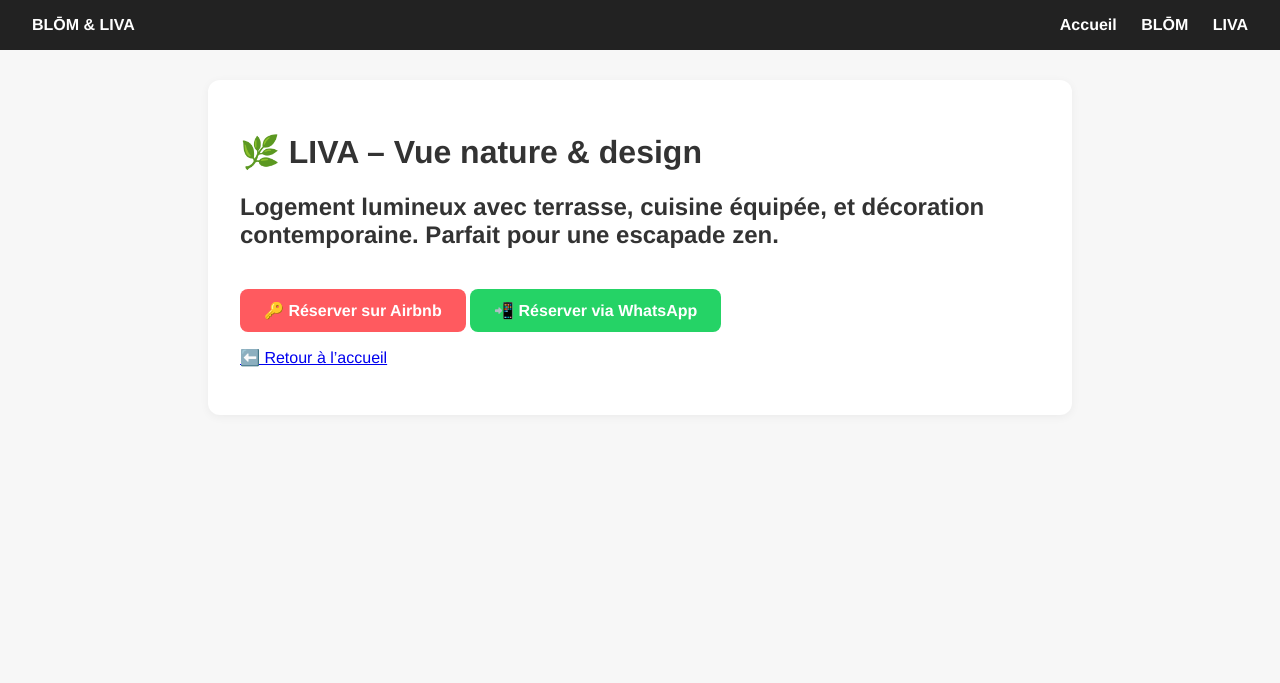
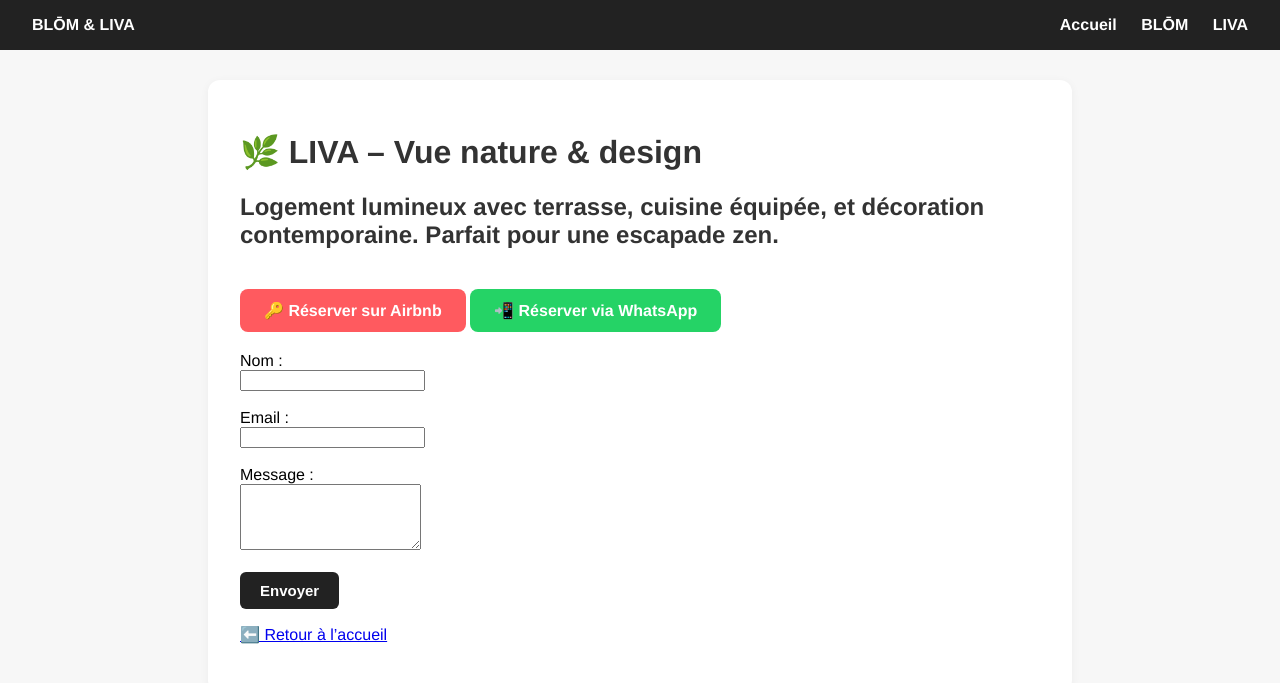
Before and after one commit to LIVABLOM/LIVABLOM, a Jekyll site: the page built from liva.md, in a window 1280 px wide. Shown: the top 683 px of the page. Built offline with Jekyll 4.4.1, drawn with Linux system fonts in a browser that asks for light colours.

Commit message:
Update liva.md

```diff
--- a/liva.md
+++ b/liva.md
@@ -34,5 +34,22 @@ Logement lumineux avec terrasse, cuisine équipée, et décoration contemporaine
 ">
   📲 Réserver via WhatsApp
 </a>
+<form action="https://formspree.io/f/TON_CODE" method="POST" style="margin-top: 20px;">
+  <label>Nom :<br><input type="text" name="name" required></label><br><br>
+  <label>Email :<br><input type="email" name="_replyto" required></label><br><br>
+  <label>Message :<br><textarea name="message" rows="4" required></textarea></label><br><br>
+  <button type="submit" style="
+    background-color: #222;
+    color: white;
+    padding: 10px 20px;
+    border: none;
+    border-radius: 6px;
+    font-size: 15px;
+    font-weight: bold;
+    cursor: pointer;
+  ">
+    Envoyer
+  </button>
+</form>
 
 [⬅️ Retour à l’accueil](index.md)
```
